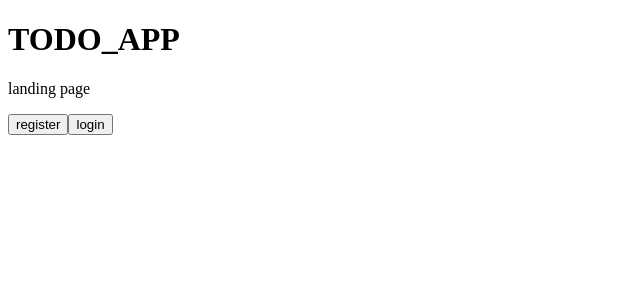
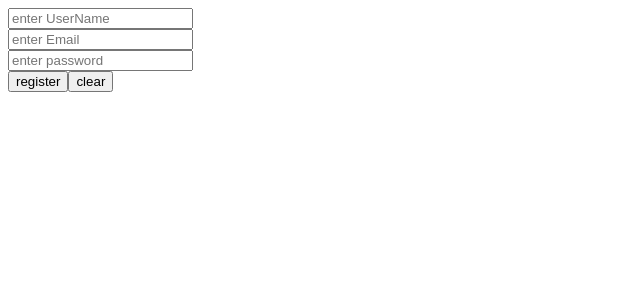
Before and after one commit to dev-nayak-2k02/server, a React (Vite) app in the folder 2k26/february/9th-feb/client/: page / in a window 1280 px wide. Shown: the top 300 px of the page, without its empty margins (0-640 px from the left). Built offline with nearby package versions, Linux system fonts and the light colour scheme.

Commit message:
content added

```diff
--- a/2k26/february/9th-feb/client/src/App.jsx
+++ b/2k26/february/9th-feb/client/src/App.jsx
@@ -1,15 +1,11 @@
-import { useState } from 'react'
-import reactLogo from './assets/react.svg'
-import viteLogo from '/vite.svg'
-import './App.css'
-import Landing from './pages/home/Landing'
+import Register from './auth/Register'
 
 function App() {
-  const [count, setCount] = useState(0)
 
   return (
     <>
-      <Landing/>
+      {/* <Landing/> */}
+      <Register/>
     </>
   )
 }
--- a/2k26/february/9th-feb/client/src/auth/Register.jsx
+++ b/2k26/february/9th-feb/client/src/auth/Register.jsx
@@ -0,0 +1,30 @@
+import React, { useState } from 'react'
+const Register = () => {
+  const [mail, setMail] = useState('')
+  const [text, setText] = useState('')
+  const [pwd, setPwd] = useState('')
+
+  function showData(){
+    console.log(mail);
+    console.log(text);
+    console.log(pwd);
+  }
+
+  function clearData() {
+    setMail('');
+    setPwd('');
+    setText('');
+  }
+
+  return (
+    <div>
+        <input type="text" placeholder='enter UserName' value={text} onChange={(e)=>setText(e.target.value)}/><br />
+        <input type="email" value={mail} placeholder='enter Email' onChange={(e)=>setMail(e.target.value)}/><br />
+        <input type="password" value={pwd} placeholder='enter password' onChange={(e)=>setPwd(e.target.value)}/><br />
+        <button onClick={showData}>register</button>
+        <button onClick={clearData}>clear</button>
+    </div>
+  )
+}
+
+export default Register
```
Also changed, not shown: 2k26/february/9th-feb/client/src/auth/Login.jsx (+11 -0 lines).
